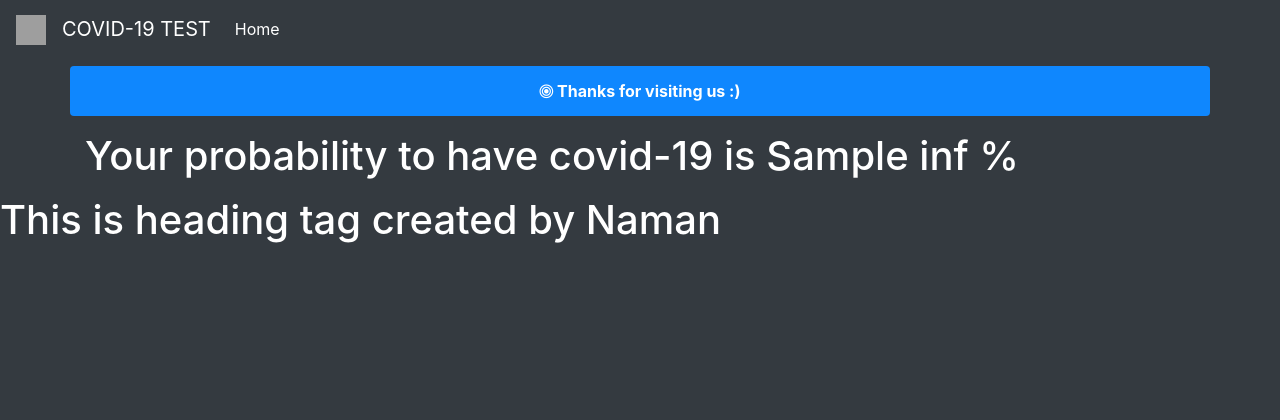
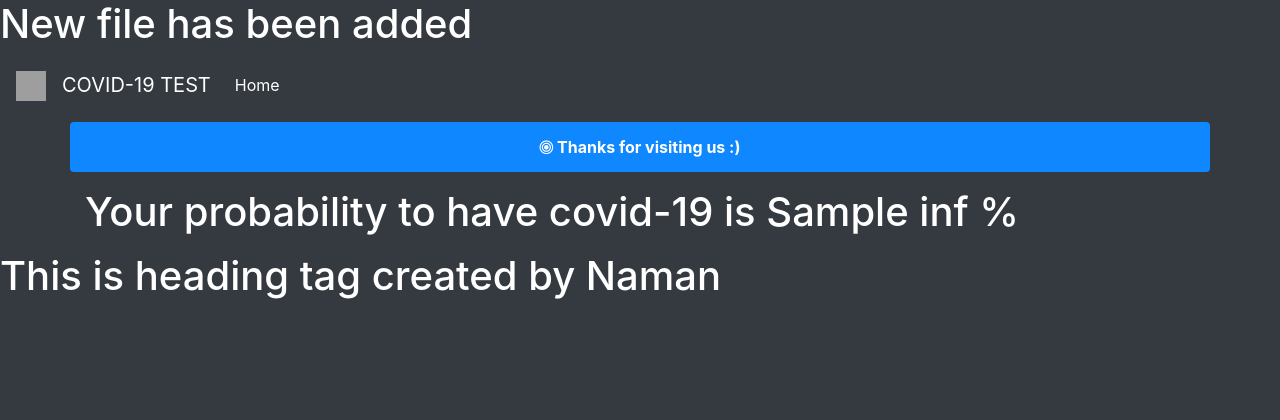
Before and after one commit to pprajapat983/covidflask, a Flask app: template templates/show.html in a window 1280 px wide. Shown: the top 420 px of the page. Run offline with Flask 2, Linux system fonts and the light colour scheme; the template is opened without the code that fills it: most values are stand-ins (such as "Sample title", 1, 10 or a date in 2020); parts of the project's set-up code (start-up, migrations or seed data) failed here and were passed over; some libraries are stand-ins or nearby versions; grey boxes are pictures that could not be loaded.

Commit message:
Update show.html

```diff
--- a/templates/show.html
+++ b/templates/show.html
@@ -22,6 +22,7 @@ color: white;
 
   </head>
   <body>
+    <h1>New file has been added</h1>
   <nav class="navbar navbar-expand-lg navbar-dark bg-dark">
       <a class="navbar-brand" href="#">
     <img src="https://winshipcancer.emory.edu/images/coronavirus-19.png" width="30" height="30" alt="">
```
